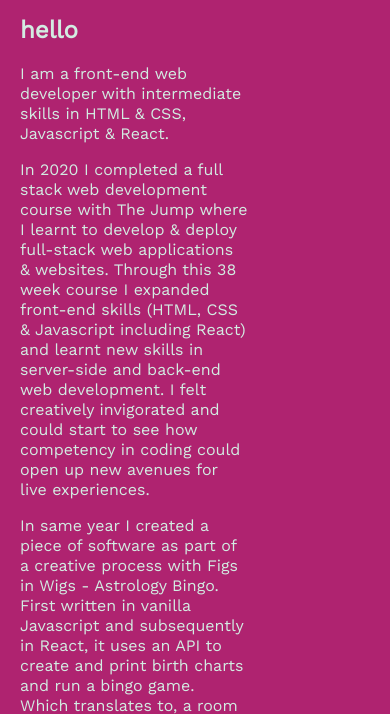
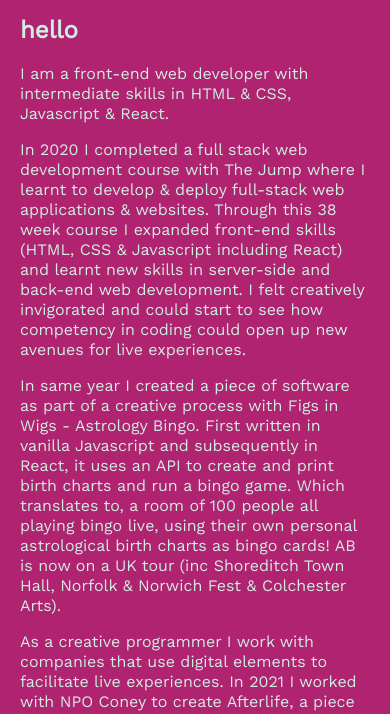
Before and after one commit to snoozanna/portfolio, a plain HTML site: page about.html in a window 390 px wide. Shown: the part 60-774 px from the top of the page. Drawn offline with nearby package versions, Linux system fonts and the light colour scheme.

Commit message:
biog styling

```diff
--- a/styles/styles.css
+++ b/styles/styles.css
@@ -84,6 +84,9 @@ section {
   .project-item {
     width: 46%;
   }
+  .biog {
+    max-width: 100%;
+  }
 }
 @media screen and (max-width: 699px) {
   .project-container {
```
